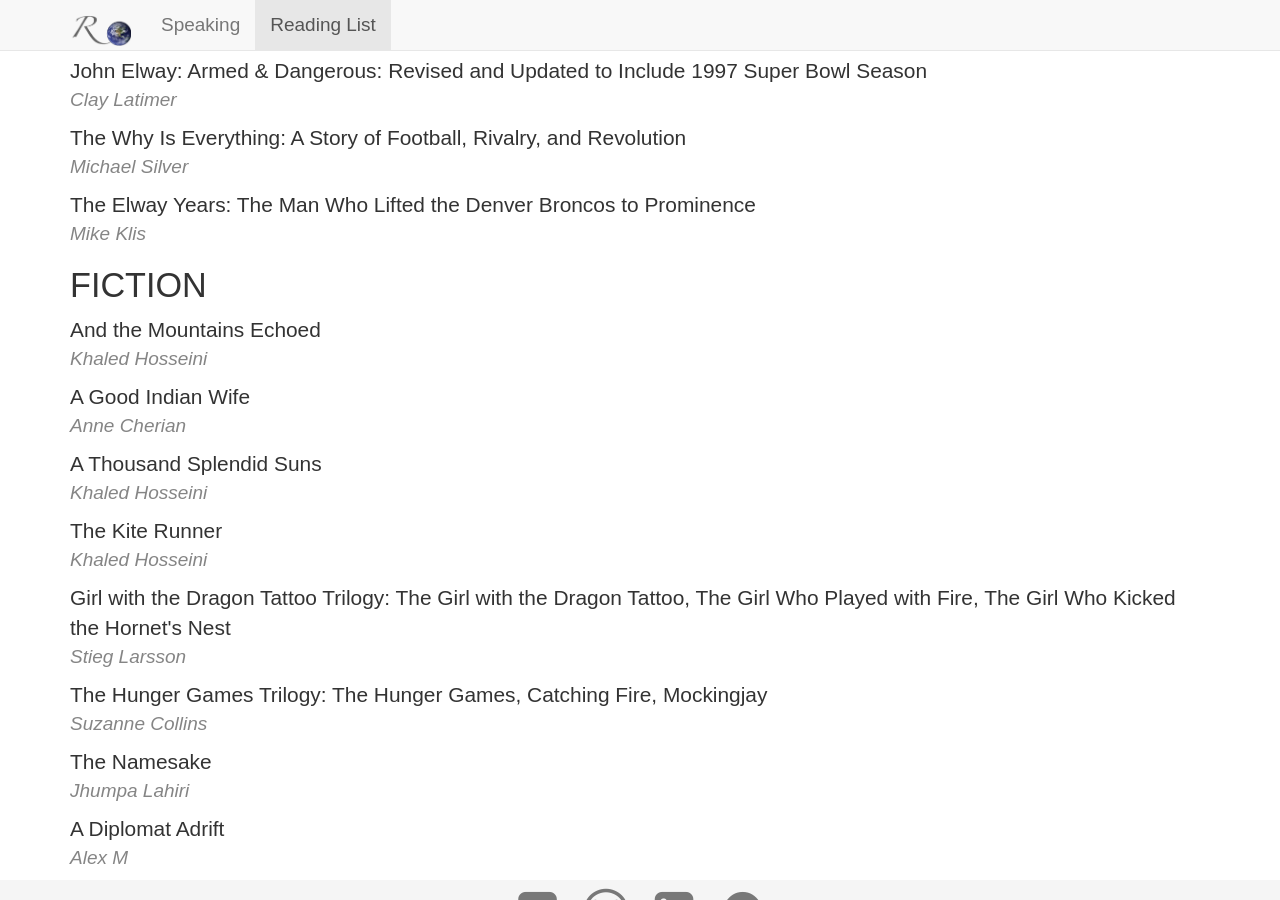
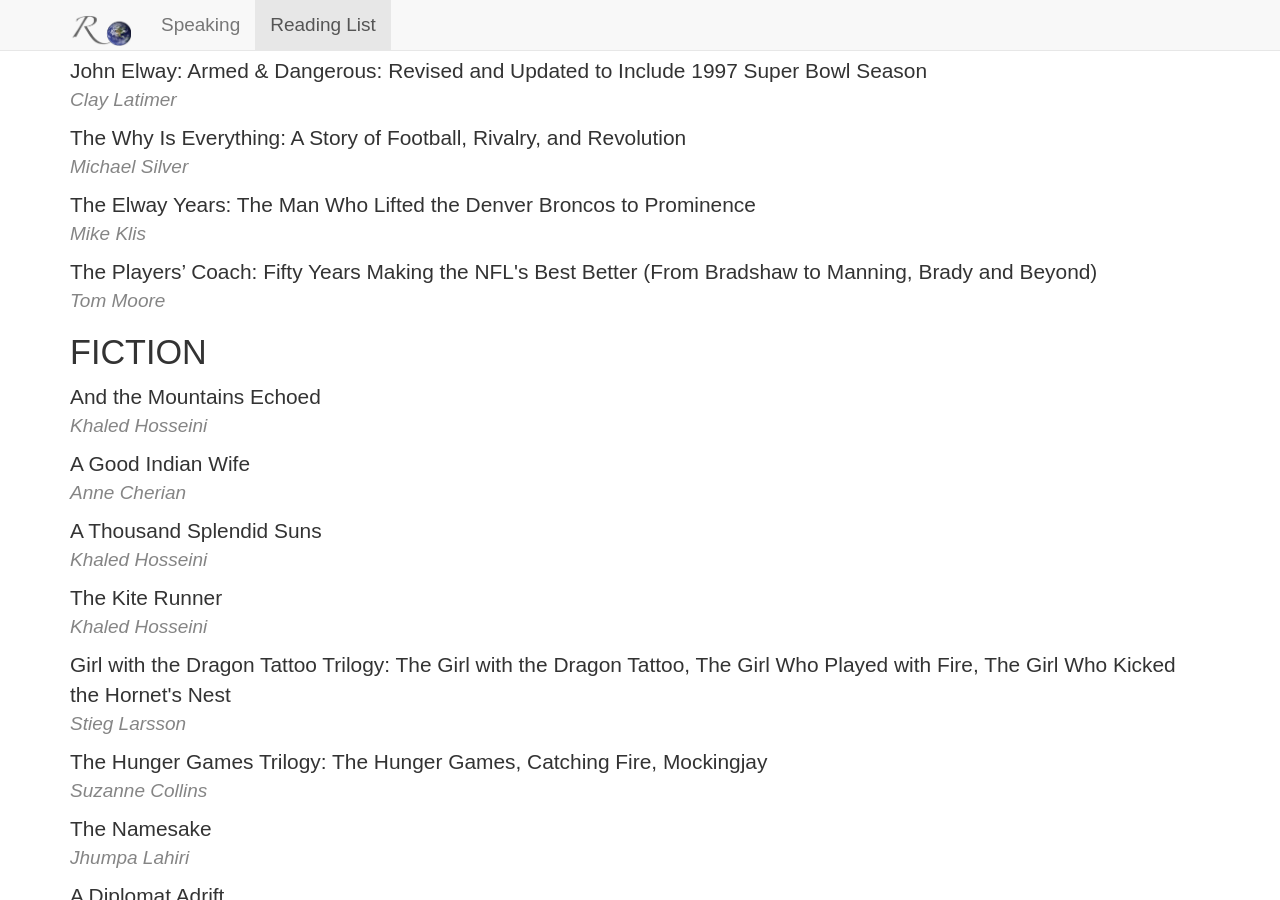
Before and after one commit to rovolution/rovolution.github.io, a Jekyll site: the page built from reading-list/index.html, in a window 1280 px wide and 900 px high, scrolled down 7447 px. Built offline with Jekyll 4.4.1, drawn with Linux system fonts in a browser that asks for light colours; nearby versions of some CDN libraries.

Commit message:
Update index.html

```diff
--- a/reading-list/index.html
+++ b/reading-list/index.html
@@ -457,6 +457,10 @@ title: "Reading List"
 			<div class='book-list-title'>The Elway Years: The Man Who Lifted the Denver Broncos to Prominence</div>
 			<div class='book-list-author'>Mike Klis</div>
 		</li>
+		<li class='book-list-entry'>
+			<div class='book-list-title'>The Players’ Coach: Fifty Years Making the NFL's Best Better (From Bradshaw to Manning, Brady and Beyond)</div>
+			<div class='book-list-author'>Tom Moore</div>
+		</li>
 	</ul>
 	<h3 class="book-list-category">FICTION</h3>
 	<ul class='book-list'>
```
